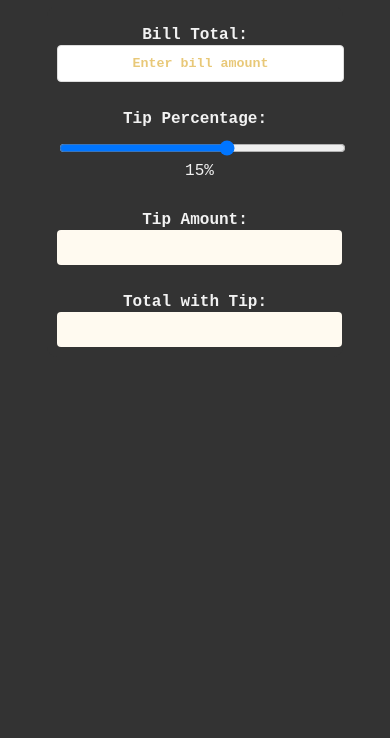
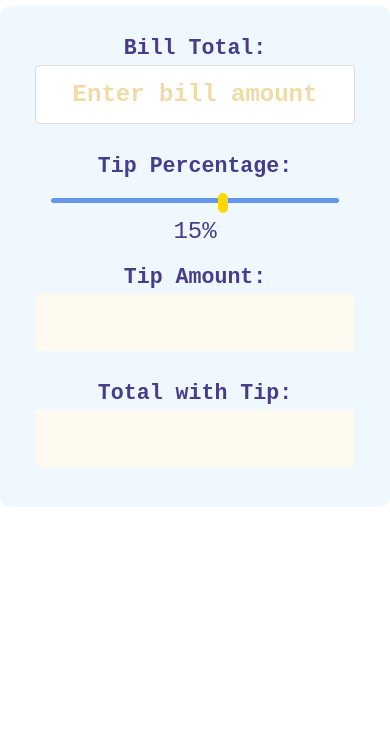
Before and after one commit to mimohat/itmd541-labs, a plain HTML site: page index.html in a window 390 px wide. Shown: the part 106-844 px from the top of the page. Drawn offline with Linux system fonts and the light colour scheme.

Commit message:
Lab 3 - better appearance

```diff
--- a/index.html
+++ b/index.html
@@ -1,33 +1,41 @@
 <!DOCTYPE html>
 <html lang="en">
+
 <head>
     <meta charset="UTF-8">
     <meta name="viewport" content="width=device-width, initial-scale=1.0">
     <title>Tip Calculator</title>
     <link rel="stylesheet" href="style.css">
 </head>
+
 <body>
     <h3><small>ITMD 541 - Lab 3 - Michu Wu</small></h3>
     <h1>Tip Calculator</h1>
 
-    <form id="tipCalculator">
+    <form>
+        <div class="containerFist">
             <label for="billTotal">Bill Total:</label>
             <input type="text" id="billTotal" placeholder="Enter bill amount">
-        <br><br>
+        </div>
 
+        <div class="containerOfThree">
             <label for="tipSlider">Tip Percentage:</label>
             <input type="range" id="tipSlider" min="0" max="25" value="15">
             <output for="tipSlider" id="tipPercentage">15%</output>
-        <br><br>
+        </div>
 
+        <div>
             <label for="tipAmount">Tip Amount:</label>
             <input type="text" id="tipAmount" disabled>
-        <br><br>
+        </div>
 
+        <div class="containerLast">
             <label for="totalWithTip">Total with Tip:</label>
             <input type="text" id="totalWithTip" disabled>
+        </div>
     </form>
 
     <script src="script.js"></script>
 </body>
+
 </html>
--- a/style.css
+++ b/style.css
@@ -1,12 +1,11 @@
 /* Global styles */
 body {
-    margin: auto;
-    font-family:'Courier New', Courier, monospace;
-    background-color:;
+    font-family: 'Courier New', Courier, monospace;
 }
 
-h1,h3 {
-    color:cornflowerblue;
+h1,
+h3 {
+    color: cornflowerblue;
     text-align: center;
 }
 
@@ -17,30 +16,81 @@ h3 {
 
 /* Form styles */
 form {
-    padding: 20px;
+    max-width: 600px;
+    padding: 20px 40px 20px 20px;
     border-radius: 10px;
-    background-color:aliceblue;
-    max-width: 400px;
-    margin: 0 auto; /* Center the form */
+    background-color: aliceblue;
     font-weight: bold;
-    color:darkslateblue;
+    font-size: large;
+    color: darkslateblue;
+    /* Center the form */
+    margin: auto;
+}
+
+div {
+    margin-bottom: 30px;
+    margin-left: -40px;
+    display: grid;
+    grid-template-columns: repeat(2,1fr);
+    align-items: center;
+}
+
+div.containerOfThree {
+    grid-template-columns: 2fr 1fr 1fr;
+}
+div.containerFist {
+    margin-top: 15px;
+}
+div.containerLast {
+    margin-bottom: 25px;
 }
 
 label {
     display: block;
-    margin-top: 10px;
+    font-size: larger;
+    white-space:nowrap;
+    text-align: right;
+    margin-right: 50px;
 }
 
-input[type="text"],
-input[type="range"],
+input,
 output {
     width: 96%;
     padding: 8px;
-    margin-top: 5px;
     border: 1px solid #ddd;
     border-radius: 4px;
     font-family: 'Courier New', Courier, monospace;
     font-weight: bolder;
+    font-size: x-large;
+}
+
+input[type="text"]::placeholder {
+    color: goldenrod;
+    opacity: 40%;
+}
+
+input[type="range"] {
+    -webkit-appearance: none;
+    appearance: none;
+    background-color: transparent;
+    border: none;
+}
+
+input[type="range"]::-webkit-slider-runnable-track {
+    border-radius: 5px;
+    background: cornflowerblue;
+    height: 5px;
+}
+
+input[type="range"]::-webkit-slider-thumb {
+    -webkit-appearance: none;
+    appearance: none;
+    width: 10px;
+    height: 20px;
+    border-radius: 5px;
+    background-color: gold;
+    cursor: pointer;
+    margin-top: -5px;
 }
 
 #tipPercentage {
@@ -54,39 +104,39 @@ output {
 }
 
 input[disabled] {
-    background-color:floralwhite;
+    background-color: floralwhite;
     color: #666;
-    border: none; /* Remove border to mimic a label */
-}
-
-input[type="text"]::placeholder{
-    color:goldenrod;
-    opacity: 60%;
+    /* Remove border to mimic a label */
+    border: none;
 }
 
 /* Responsive layout */
-@media (max-width: 400px) {
-    form, body {
-        background-color: #333;
-        border: none;
-        color: #f2f2f2;
-        width: 84%;
+@media (max-width: 600px) {
+    body {
+        margin: 0;
     }
 
     form {
         text-align: center;
-        padding: 10px;
+        padding: 15px;
     }
 
-    h1,h3{
-        color:cornsilk;
+    div {
+        display: block;
+        margin: 30px auto;
     }
 
-    input[type="text"],
-    input[type="range"],
+    label {
+        white-space:wrap;
+        text-align: center;
+        margin-right: 0;
+    }
+
+    input,
     output {
-        margin-top: 1px;
-        padding: 10px;
+        margin-top: 5px;
+        padding: 15px;
         text-align: center;
+        width: 80%;
     }
 }
```
Lines whose indentation alone changed are shown as unchanged.
